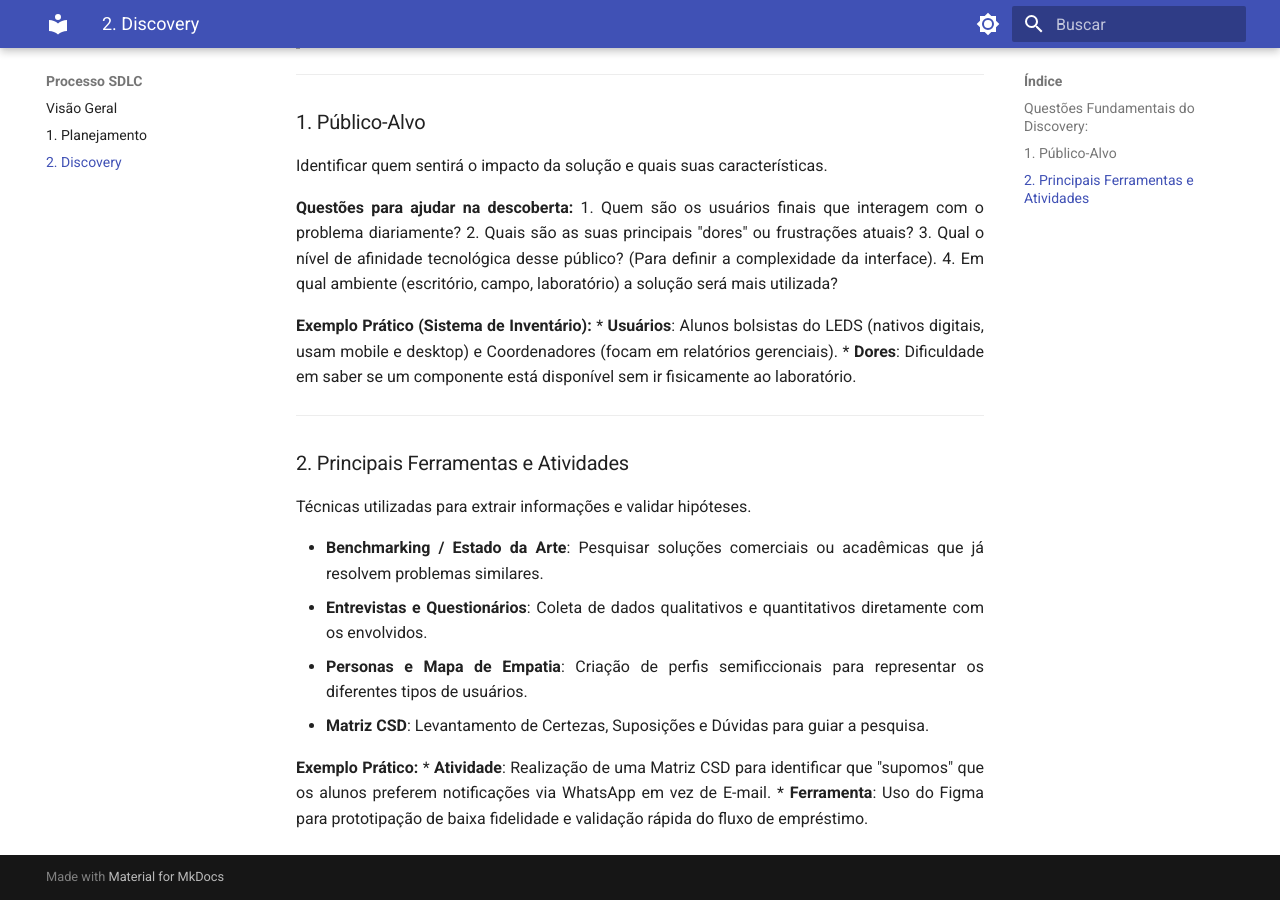
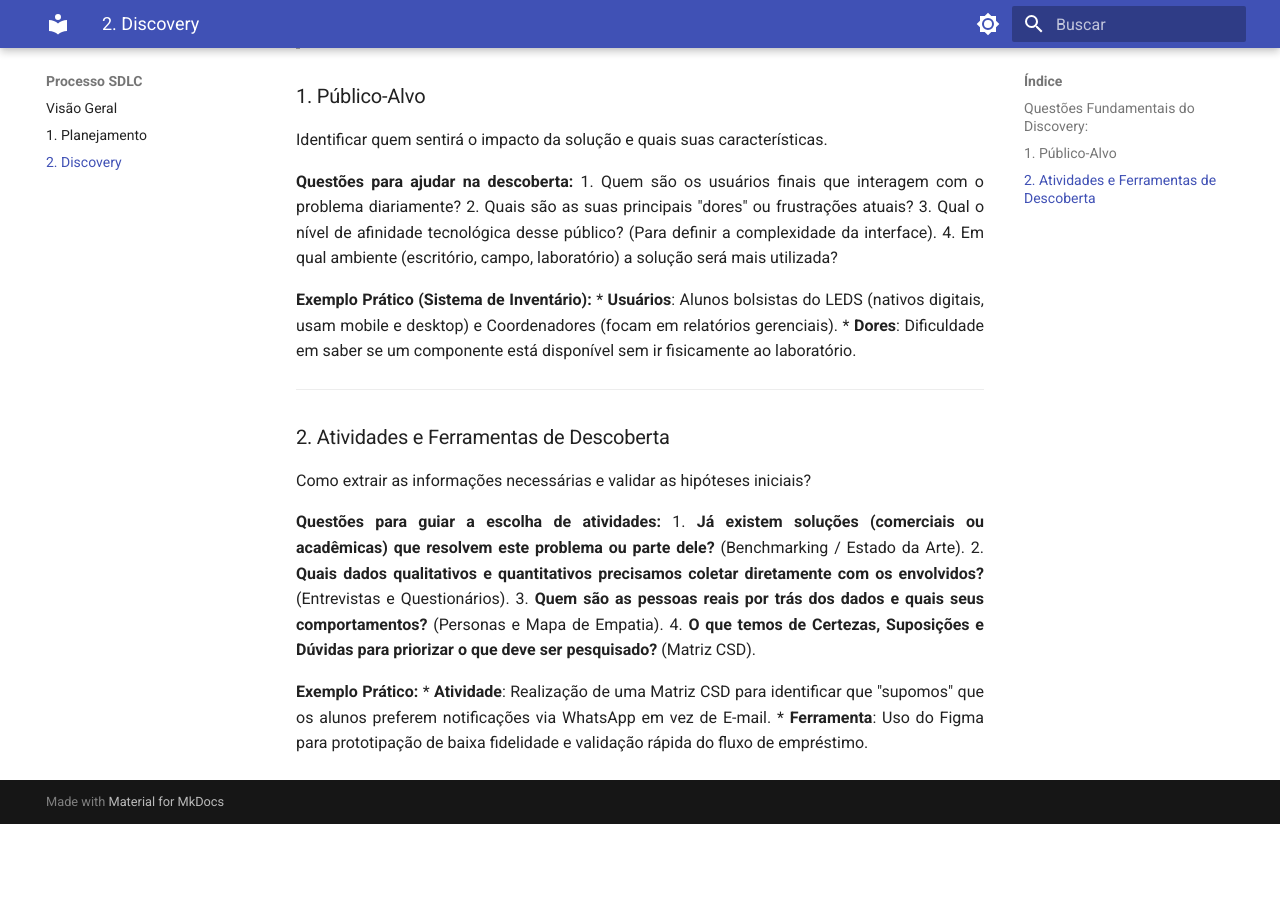
Before and after one commit to leds-conectafapes/processo-leds-sdlc, an MkDocs documentation site: the page built from docs/sdlc/2_discovery.md, in a window 1280 px wide and 900 px high, scrolled down 730 px. Built offline with MkDocs 1.6.1 and Material for MkDocs 9.7.7, drawn with Linux system fonts in a browser that asks for light colours; after the commit the page ends 1554 px from its top, so only the background shows below that.

Commit message:
docs: restructure discovery tools into questions for consistency

```diff
--- a/docs/sdlc/2_discovery.md
+++ b/docs/sdlc/2_discovery.md
@@ -14,7 +14,7 @@ O **Product Owner (PO)** é o principal responsável por conduzir esta fase, gar
 > [!TIP]
 > Os benefícios identificados podem (e devem) ser usados como indicadores de sucesso (KPIs) do projeto.
 
----
+
 
 ### 1. Público-Alvo
 
@@ -32,14 +32,15 @@ Identificar quem sentirá o impacto da solução e quais suas características.
 
 ---
 
-### 2. Principais Ferramentas e Atividades
+### 2. Atividades e Ferramentas de Descoberta
 
-Técnicas utilizadas para extrair informações e validar hipóteses.
+Como extrair as informações necessárias e validar as hipóteses iniciais?
 
-*   **Benchmarking / Estado da Arte**: Pesquisar soluções comerciais ou acadêmicas que já resolvem problemas similares.
-*   **Entrevistas e Questionários**: Coleta de dados qualitativos e quantitativos diretamente com os envolvidos.
-*   **Personas e Mapa de Empatia**: Criação de perfis semificcionais para representar os diferentes tipos de usuários.
-*   **Matriz CSD**: Levantamento de Certezas, Suposições e Dúvidas para guiar a pesquisa.
+**Questões para guiar a escolha de atividades:**
+1. **Já existem soluções (comerciais ou acadêmicas) que resolvem este problema ou parte dele?** (Benchmarking / Estado da Arte).
+2. **Quais dados qualitativos e quantitativos precisamos coletar diretamente com os envolvidos?** (Entrevistas e Questionários).
+3. **Quem são as pessoas reais por trás dos dados e quais seus comportamentos?** (Personas e Mapa de Empatia).
+4. **O que temos de Certezas, Suposições e Dúvidas para priorizar o que deve ser pesquisado?** (Matriz CSD).
 
 **Exemplo Prático:**
 *   **Atividade**: Realização de uma Matriz CSD para identificar que "supomos" que os alunos preferem notificações via WhatsApp em vez de E-mail.
```
Also changed, not shown: site/modelos/sow_template/index.html, site/sdlc/2_discovery/index.html, site/search/search_index.json.
